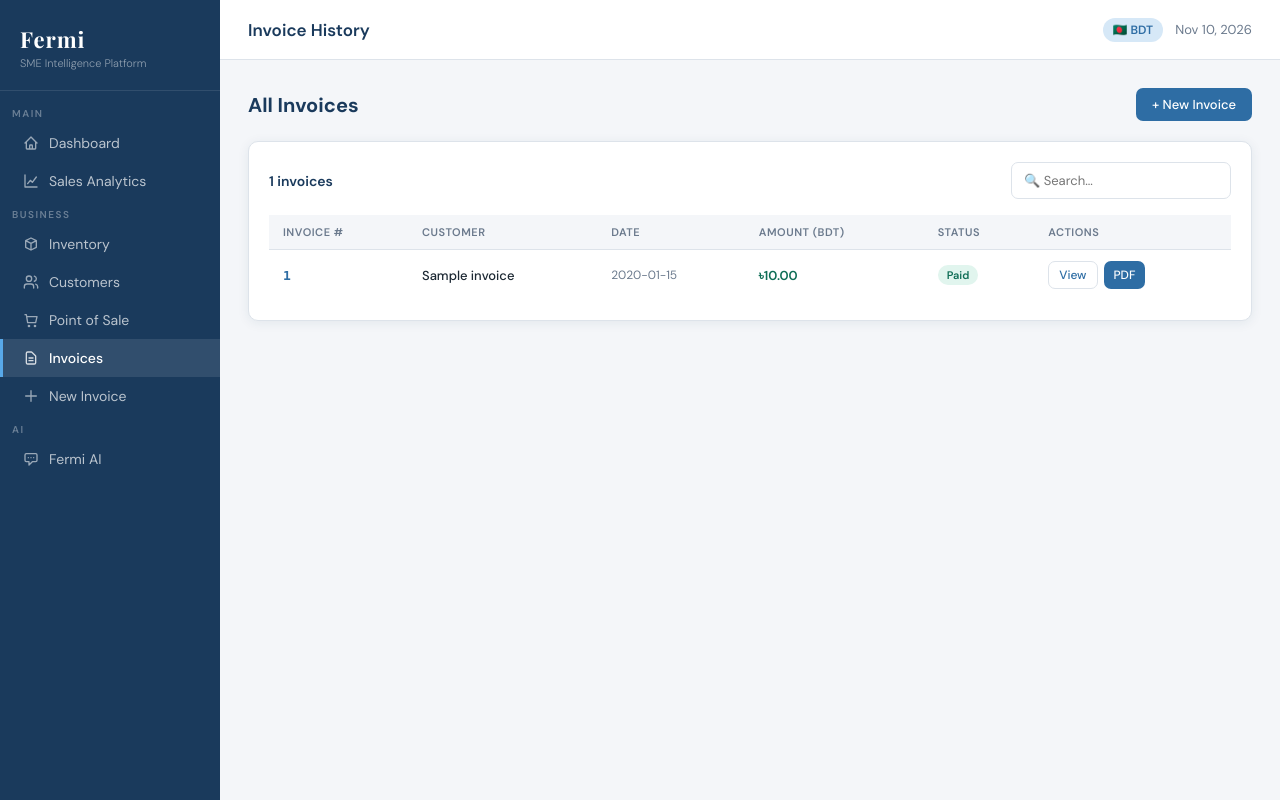
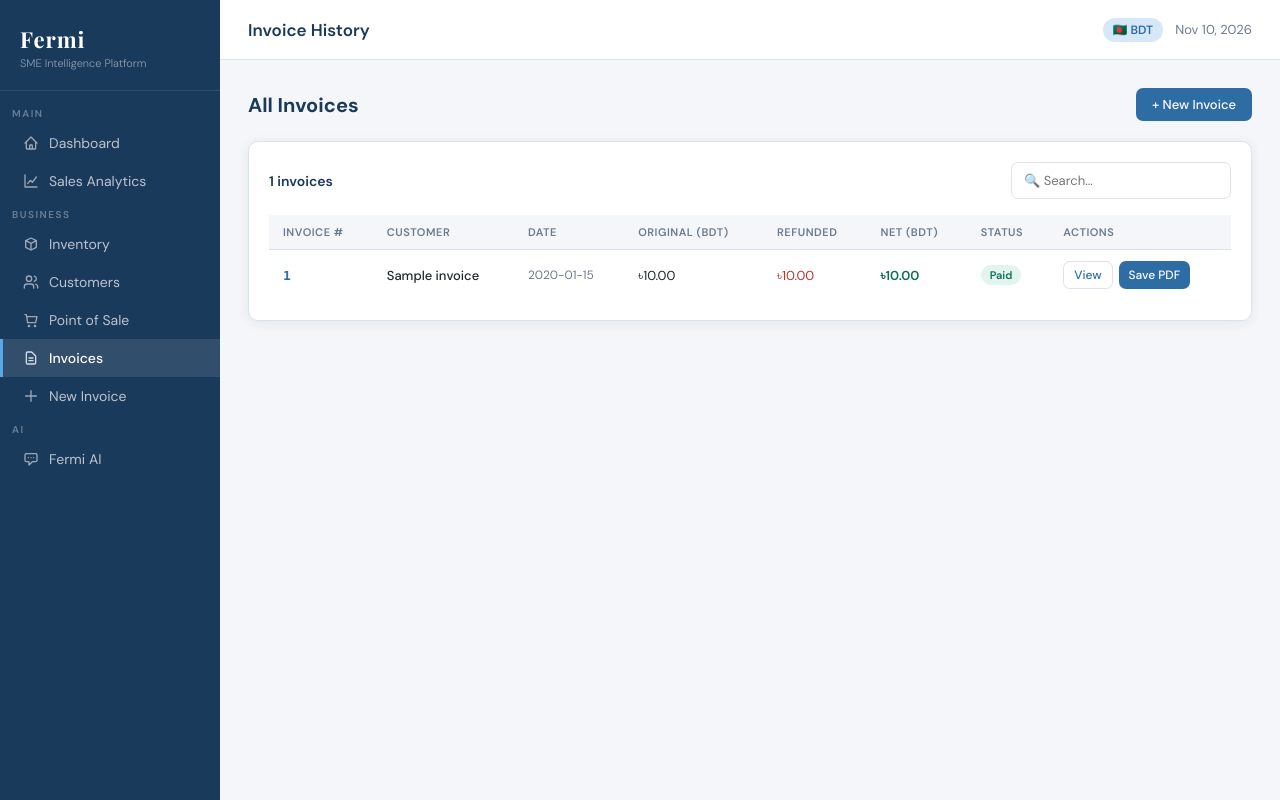
Before and after one commit to tarifuli/Fermi, a Flask app: template templates/invoices.html in a window 1280 px wide. Run offline with Flask 3, Linux system fonts and the light colour scheme; the template is opened without the code that fills it: most values are stand-ins (such as "Sample title", 1, 10 or a date in 2020).

Commit message:
Show refunded and net amounts in invoice history and preserve matching print PDF

```diff
--- a/templates/invoices.html
+++ b/templates/invoices.html
@@ -18,7 +18,7 @@
           <th>Invoice #</th>
           <th>Customer</th>
           <th>Date</th>
-          <th>Amount (BDT)</th>
+          <th>Original (BDT)</th><th>Refunded</th><th>Net (BDT)</th>
           <th>Status</th>
           <th>Actions</th>
         </tr>
@@ -29,15 +29,15 @@
           <td style="font-weight:600;font-family:monospace;color:var(--blue);">{{ inv.invoice_number }}</td>
           <td style="font-weight:500;">{{ inv.customer_name }}</td>
           <td style="color:var(--muted);font-size:12px;">{{ inv.created_at|string|truncate(10, True, '') }}</td>
-          <td style="font-weight:600;color:var(--teal);">৳{{ "{:,.2f}".format(inv.total) }}</td>
+          <td>৳{{ "{:,.2f}".format(inv.total) }}</td><td style="color:var(--red)">৳{{ "{:,.2f}".format(inv.refunded) }}</td><td style="font-weight:600;color:var(--teal)">৳{{ "{:,.2f}".format(inv.total - inv.refunded) }}</td>
           <td><span class="badge badge-{{ inv.status }}">{{ inv.status|capitalize }}</span></td>
           <td style="display:flex;gap:6px;">
             <a href="/invoices/{{ inv.id }}" class="btn btn-ghost btn-sm">View</a>
-            <a href="/invoices/{{ inv.id }}/pdf" class="btn btn-primary btn-sm">PDF</a>
+            <a href="/invoices/{{ inv.id }}" class="btn btn-primary btn-sm">Save PDF</a>
           </td>
         </tr>
         {% else %}
-        <tr><td colspan="6" class="empty-state">No invoices yet. <a href="/invoices/new">Create your first!</a></td></tr>
+        <tr><td colspan="8" class="empty-state">No invoices yet. <a href="/invoices/new">Create your first!</a></td></tr>
         {% endfor %}
       </tbody>
     </table>
```
